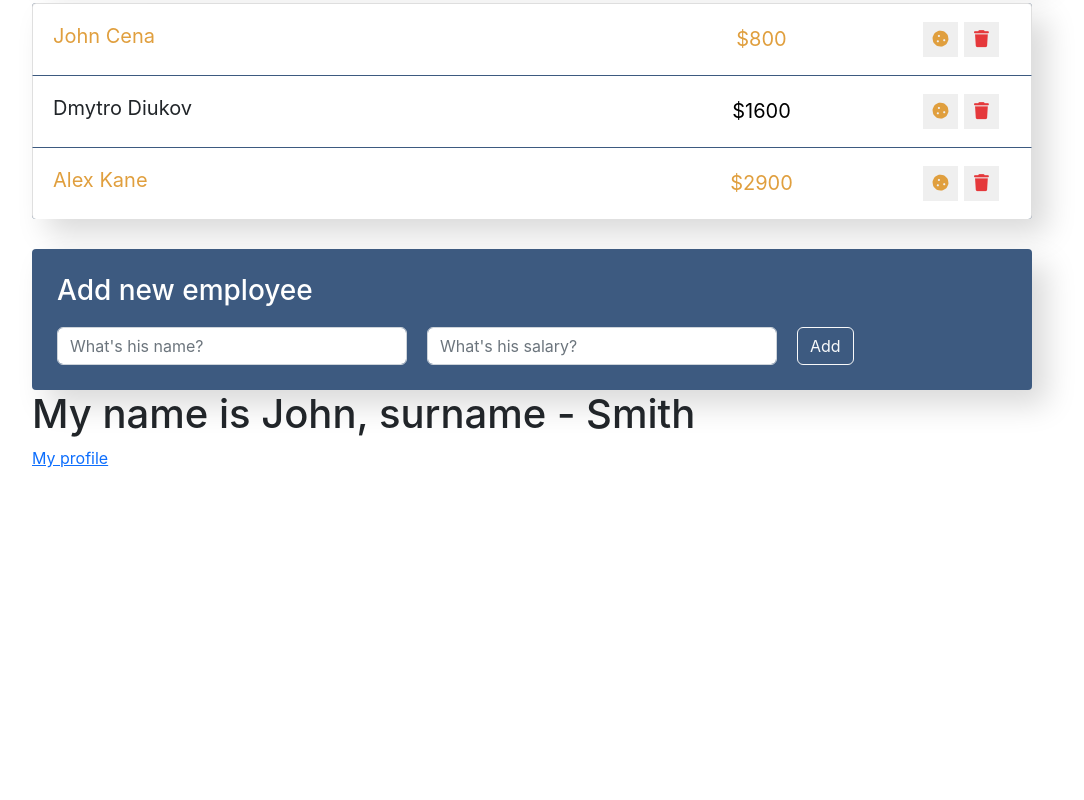
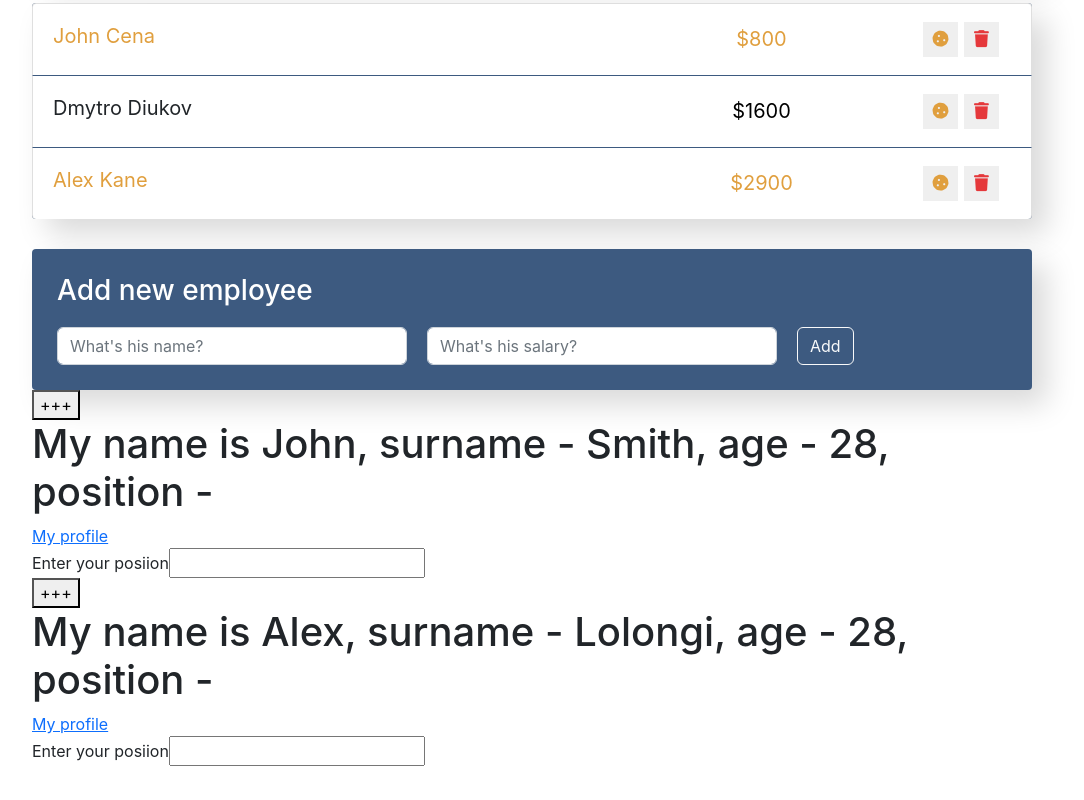
Before and after one commit to Diukov/employees, a React (Create React App) app: page / in a window 1280 px wide. Shown: the part 452-1252 px from the top of the page, without its empty margins (108-1192 px from the left). Before the commit the page ends 972 px from the top, so only its background shows below. Built offline with nearby package versions, Linux system fonts and the light colour scheme.

Commit message:
state for components

```diff
--- a/src/components/app/app.js
+++ b/src/components/app/app.js
@@ -3,18 +3,55 @@ import SearchBar from '../app-search-bar/app-search-bar';
 import AppFilter from '../app-filter/app-filter';
 import EmployeesList from '../app-employees-list/app-employees-list';
 import EmployeesAddForm from '../app-employees-add-form/app-employees-add-form';
+import { Component } from 'react';
 
 import './app.css';
 
-function WhoAmI(props) {
-  return (
-    <div>
-      <h1>
-        My name is {props.name}, surname - {props.surname}
-      </h1>
-      <a href="{props.link}">My profile</a>
-    </div>
-  );
+class WhoAmI extends Component {
+  constructor(props) {
+    super(props);
+    this.state = {
+      age: 28,
+      position: ''
+    }
+  }
+
+  nextYear = () => {
+    this.setState(state => ({
+      age: state.age + 1
+    }))
+  }
+
+  commitInputChanges = (event, color) => {
+    console.log(color);
+
+    this.setState({
+      position: event.target.value
+    })
+  }
+
+  render() {
+    const { name, surname, link } = this.props;
+    const { position, age } = this.state;
+
+    return (
+      <div>
+        <button onClick={this.nextYear}>
+          +++
+        </button>
+        <h1>
+          My name is {name}, surname - {surname}, age - {age}, position - {position}
+        </h1>
+        <a href={link}>My profile</a>
+        <form>
+          <span>
+            Enter your posiion
+          </span>
+          <input type="text" onChange={(event) => this.commitInputChanges(event, 'some color')} />
+        </form>
+      </div >
+    );
+  }
 };
 
 function App() {
@@ -38,6 +75,7 @@ function App() {
       <EmployeesAddForm />
 
       <WhoAmI name="John" surname="Smith" link="facebook.com" />
+      <WhoAmI name="Alex" surname="Lolongi" link="facebook.com" />
     </div>
   );
 }
```
